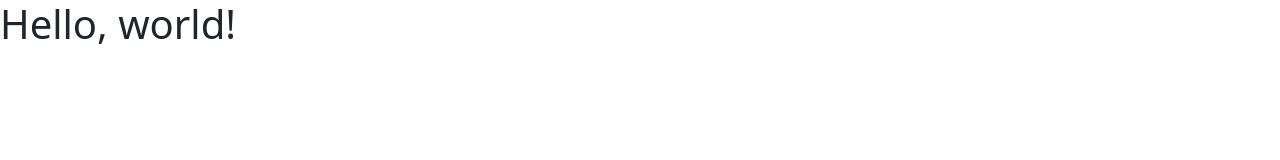
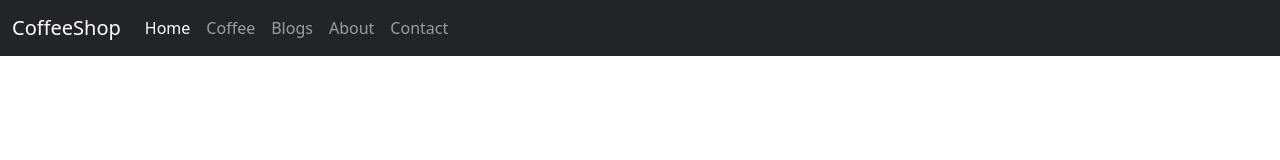
Before and after one commit to masaaapotat/bootcamp-website, a plain HTML site: page new.html in a window 1280 px wide. Drawn offline with nearby package versions, Linux system fonts and the light colour scheme.

Commit message:
add navbar and nav items

```diff
--- a/new.html
+++ b/new.html
@@ -1,14 +1,53 @@
 <!doctype html>
 <html lang="en">
+
 <head>
   <meta charset="utf-8">
   <meta name="viewport" content="width=device-width, initial-scale=1">
   <title>Bootcamp Website</title>
   <!-- links -->
-    <link href="https://cdn.jsdelivr.net/npm/bootstrap@5.2.3/dist/css/bootstrap.min.css" rel="stylesheet" integrity="sha384-rbsA2VBKQhggwzxH7pPCaAqO46MgnOM80zW1RWuH61DGLwZJEdK2Kadq2F9CUG65" crossorigin="anonymous">
+  <link href="https://cdn.jsdelivr.net/npm/bootstrap@5.2.3/dist/css/bootstrap.min.css" rel="stylesheet"
+    integrity="sha384-rbsA2VBKQhggwzxH7pPCaAqO46MgnOM80zW1RWuH61DGLwZJEdK2Kadq2F9CUG65" crossorigin="anonymous">
 </head>
+
 <body>
-    <h1>Hello, world!</h1>
-    <script src="https://cdn.jsdelivr.net/npm/bootstrap@5.2.3/dist/js/bootstrap.bundle.min.js" integrity="sha384-kenU1KFdBIe4zVF0s0G1M5b4hcpxyD9F7jL+jjXkk+Q2h455rYXK/7HAuoJl+0I4" crossorigin="anonymous"></script>
+  <!-- navbar start -->
+  <nav class="navbar navbar-expand-lg bg-dark navbar-dark">
+    <!-- container for the navigation content -->
+    <div class="container-fluid">
+      <!-- how you structure like the name of the logo -->
+      <a class="navbar-brand" href="#">CoffeeShop</a>
+      <button class="navbar-toggler" type="button" data-bs-toggle="collapse" data-bs-target="#navbarNav"
+        aria-controls="navbarNav" aria-expanded="false" aria-label="Toggle navigation">
+        <span class="navbar-toggler-icon"></span>
+      </button>
+      <div class="collapse navbar-collapse" id="navbarNav">
+        <!-- nav items -->
+        <ul class="navbar-nav">
+          <li class="nav-item">
+            <a class="nav-link active" aria-current="page" href="#home">Home</a>
+          </li>
+          <li class="nav-item">
+            <a class="nav-link" href="#coffee">Coffee</a>
+          </li>
+          <li class="nav-item">
+            <a class="nav-link" href="#">Blogs</a>
+          </li>
+          <li class="nav-item">
+            <a class="nav-link" href="#about">About</a>
+          </li>
+          <li class="nav-item">
+            <a class="nav-link" href="#contact">Contact</a>
+          </li>
+        </ul>
+      </div>
+    </div>
+  </nav>
+
+
+  <script src="https://cdn.jsdelivr.net/npm/bootstrap@5.2.3/dist/js/bootstrap.bundle.min.js"
+    integrity="sha384-kenU1KFdBIe4zVF0s0G1M5b4hcpxyD9F7jL+jjXkk+Q2h455rYXK/7HAuoJl+0I4"
+    crossorigin="anonymous"></script>
 </body>
+
 </html>
```
Lines whose indentation alone changed are shown as unchanged.
